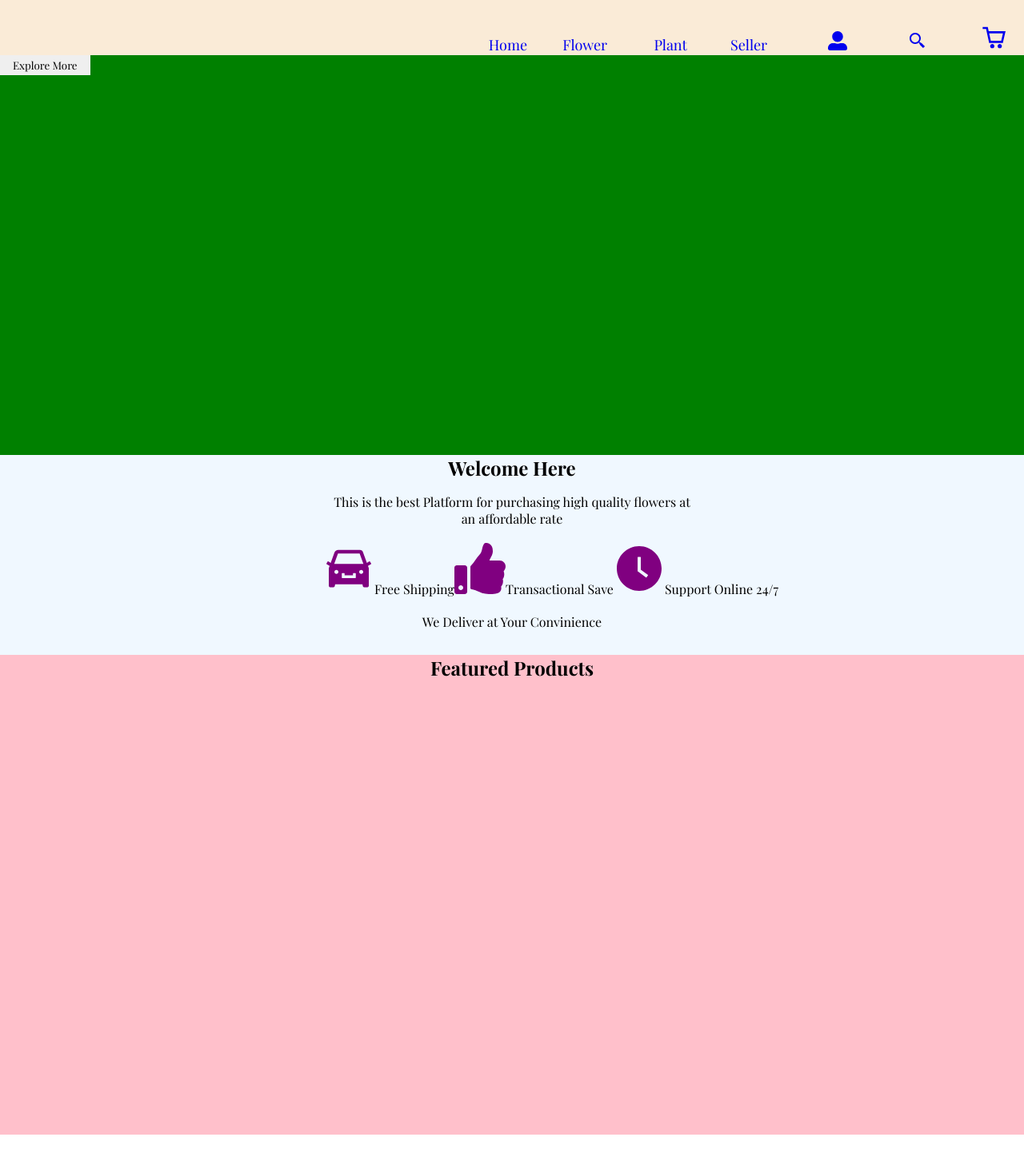
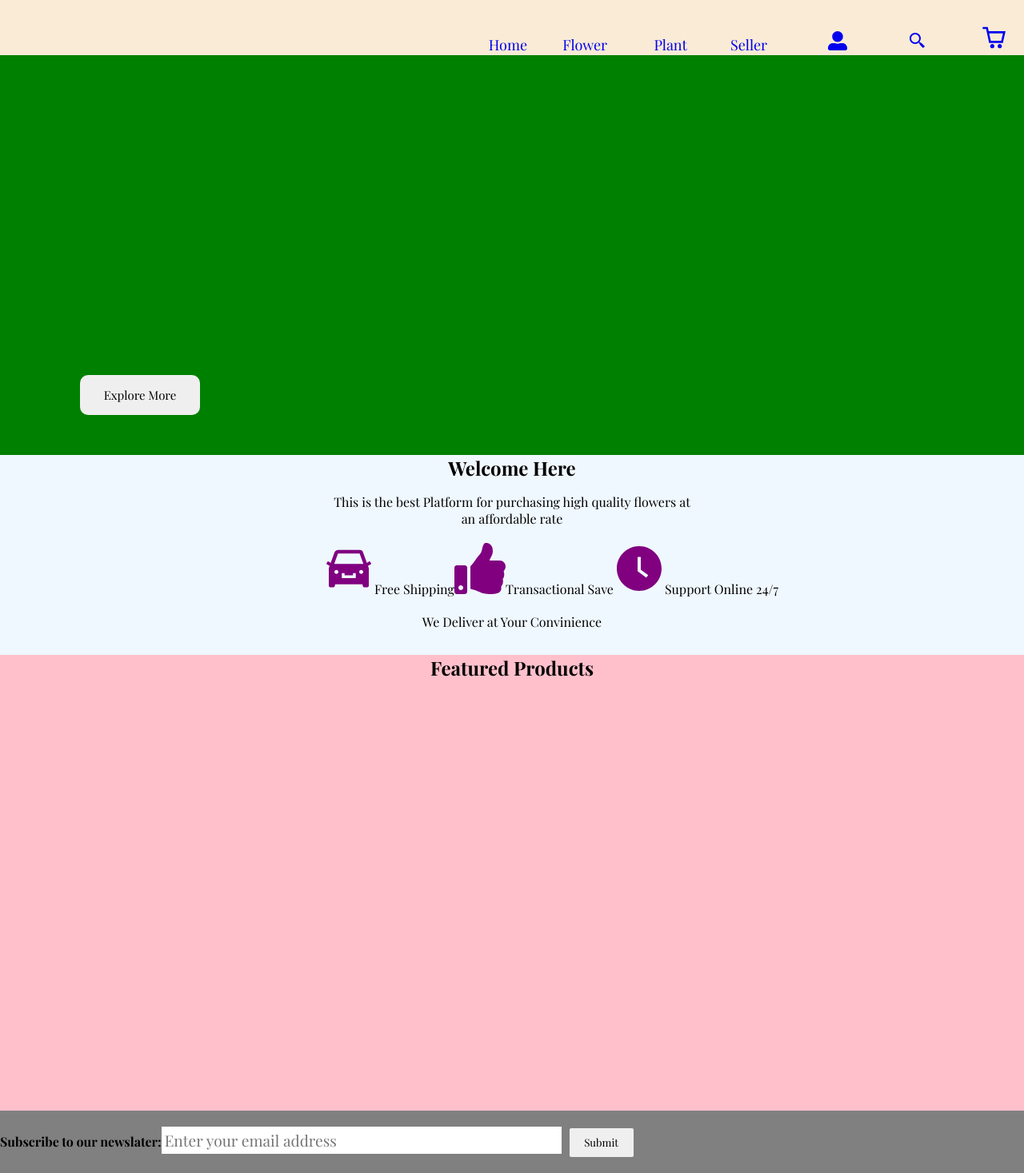
Before and after one commit to luyosamson/BlossomsStore, a React (Create React App) app: page / in a window 1280 px wide. Shown: the top 1467 px of the page at 80% size. Built offline with nearby package versions, Linux system fonts and the light colour scheme.

Commit message:
Style footer

```diff
--- a/src/index.css
+++ b/src/index.css
@@ -153,7 +153,7 @@ justify-content: center;
 
 .home {
 
-  height: 1500px;
+  height: 1300px;
 }
 
 .herocard{
@@ -196,7 +196,7 @@ height: 600px;
   height: 300px;
 }
 .footerForm{
-  background-color: cadetblue;
+  background-color: gray;
   height: 80px;
   display: block;
   margin-top: 20px;
@@ -211,6 +211,7 @@ height: 600px;
 }
 .labell{
   margin-top: 20px;
+
 }
 .submitt{
   height: 36px;
@@ -223,3 +224,11 @@ height: 600px;
   background-color: green;
 
 }
+.heroButton{
+  margin-top: 400px;
+  margin-left: 100px;
+  height: 50px;
+  width: 150px;
+  border-radius: 10px;
+  font-size: 15px;
+}
```
